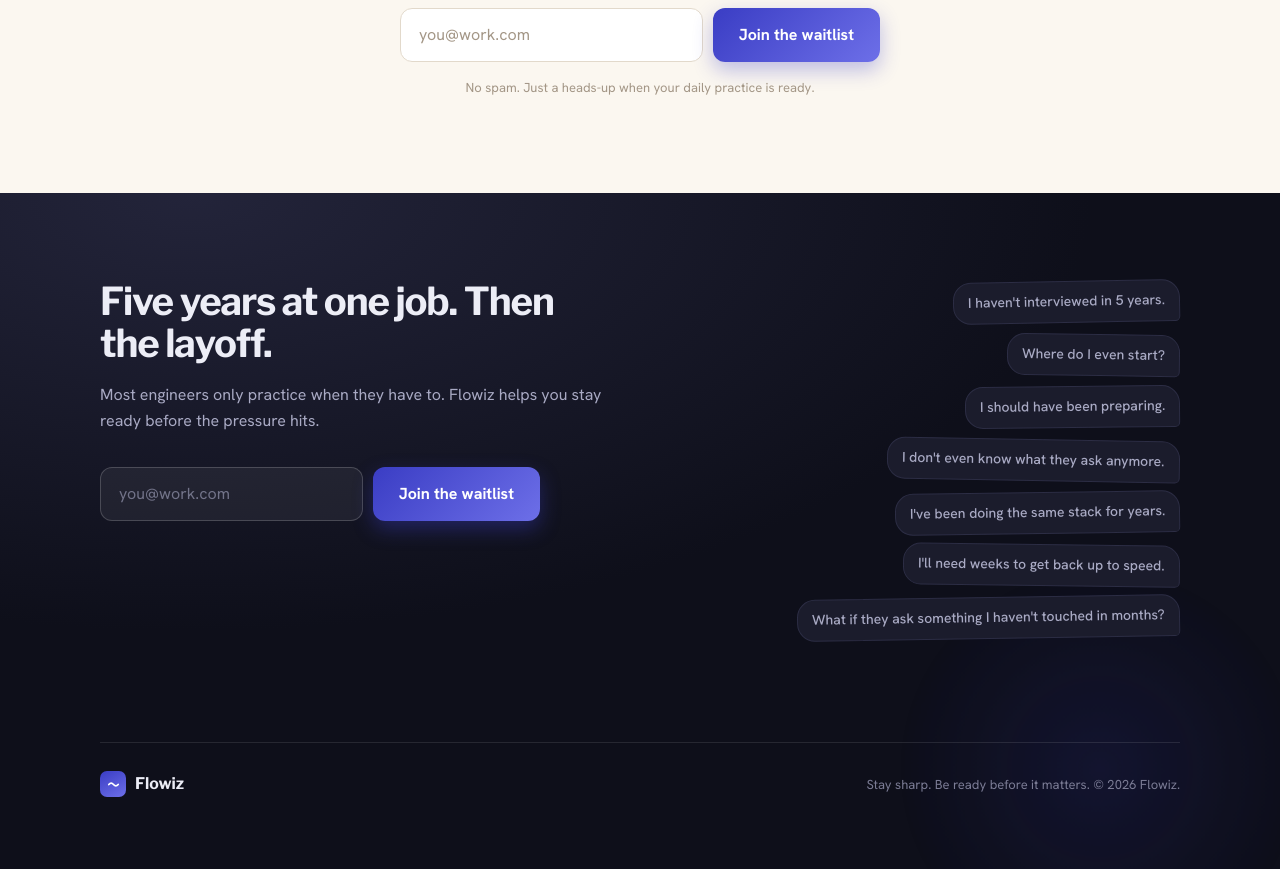
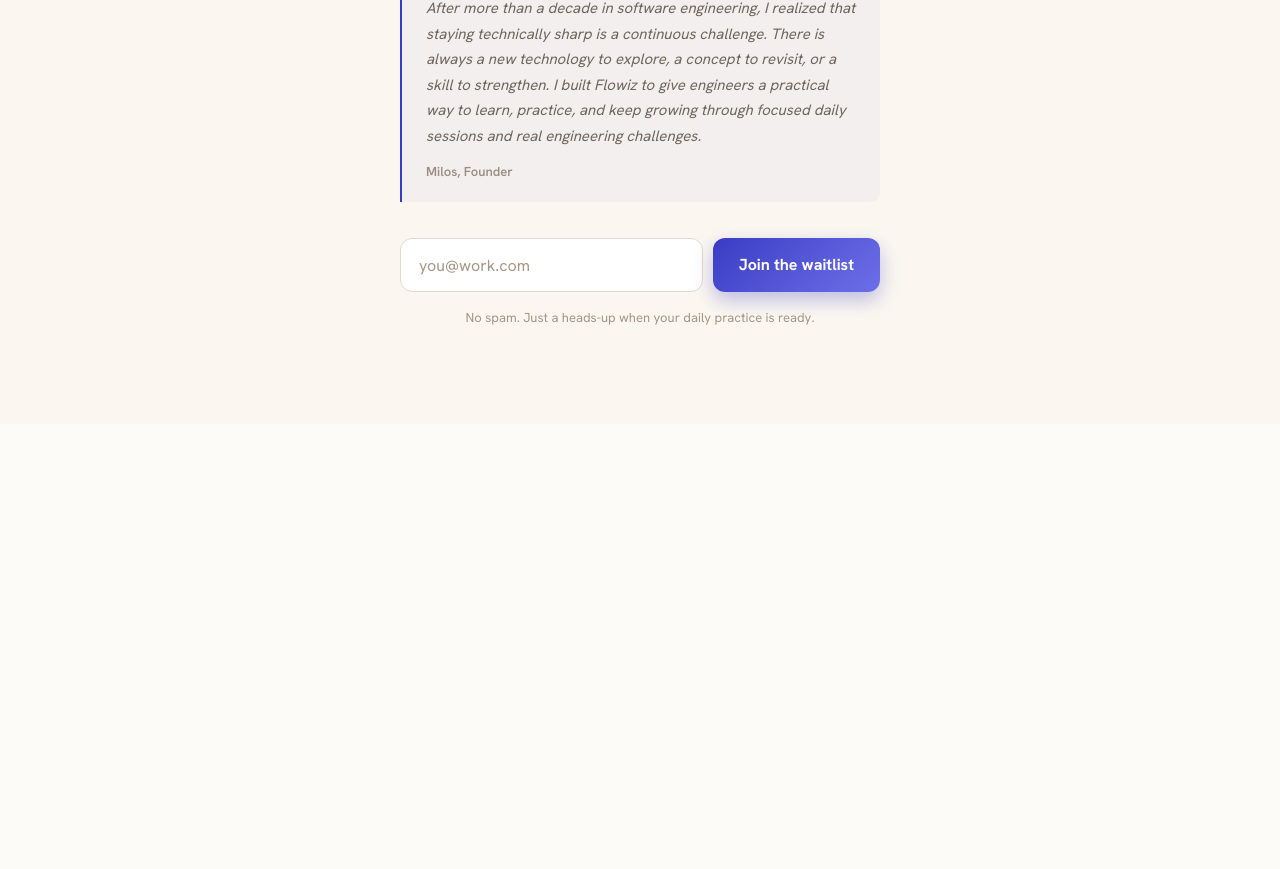
Before and after one commit to milosandric01/project-berlin, a Nuxt app: page / in a window 1280 px wide. Shown: the part 372-1241 px from the top of the page. After the commit the page ends 800 px from the top, so only its background shows below. Built offline with nearby package versions, Linux system fonts and the light colour scheme.

Commit message:
feat: update hero section with new messaging and add founder's quote for clarity

```diff
--- a/app/pages/index.vue
+++ b/app/pages/index.vue
@@ -20,11 +20,14 @@
       <!-- hero -->
       <div style="position:relative;z-index:5;max-width:720px;margin:0 auto;text-align:center;padding-top:64px;">
         <h1 style="font-family:'Libre Franklin',system-ui,-apple-system,sans-serif;font-weight:700;font-size:clamp(32px,4.5vw,56px);line-height:1.06;letter-spacing:-0.03em;margin:0 0 20px;">
-          Always be <span style="background:linear-gradient(120deg,#3A3DC4,#6D6FE8);-webkit-background-clip:text;background-clip:text;color:transparent;">prepared</span> for your next technical interview.
+          Your engineering sparring partner for staying <span style="background:linear-gradient(120deg,#3A3DC4,#6D6FE8);-webkit-background-clip:text;background-clip:text;color:transparent;">technically sharp.</span>
         </h1>
-        <p style="font-size:clamp(16px,1.3vw,18px);line-height:1.65;color:#6E655C;max-width:520px;margin:0 auto 36px;">
-          Your daily AI practice assistant that keeps you sharp for any technical interview, when it matters the most.
-        </p>
+        <div style="max-width:480px;margin:0 auto 36px;text-align:left;padding:20px 24px;border-left:2px solid #3A3DC4;background:rgba(58,61,196,0.04);border-radius:0 10px 10px 0;">
+<p style="font-size:15px;line-height:1.7;color:#6E655C;margin:0 0 12px;font-style:italic;">
+            After more than a decade in software engineering, I realized that staying technically sharp is a continuous challenge. There is always a new technology to explore, a concept to revisit, or a skill to strengthen. I built Flowiz to give engineers a practical way to learn, practice, and keep growing through focused daily sessions and real engineering challenges.
+          </p>
+          <span style="font-size:13px;font-weight:600;color:#9A8E83;">Milos, Founder</span>
+        </div>
 
         <div id="waitlist" style="scroll-margin-top:80px;">
           <form v-if="!joined" @submit.prevent="submit" style="display:flex;gap:10px;justify-content:center;flex-wrap:wrap;max-width:480px;margin:0 auto;">
@@ -47,70 +50,10 @@
       </div>
     </section>
 
-    <!-- ===================== BOTTOM — DARK · THE PROBLEM ===================== -->
-    <section style="position:relative;background:radial-gradient(130% 120% at 15% 0%, #23243A 0%, #0E0F1A 54%);color:#ECEDF6;padding:88px 24px 72px;overflow:hidden;">
-      <div style="position:absolute;bottom:-180px;right:-100px;width:560px;height:560px;border-radius:50%;background:radial-gradient(closest-side, rgba(58,61,196,0.16), rgba(58,61,196,0) 70%);animation:flz-glow 9s ease-in-out infinite;pointer-events:none;"></div>
-
-      <div class="flz-problem-grid" style="position:relative;z-index:5;max-width:1080px;margin:0 auto;">
-        <!-- left: the framing -->
-        <div>
-          <h2 style="font-family:'Libre Franklin',system-ui,-apple-system,sans-serif;font-weight:700;font-size:clamp(26px,3vw,40px);line-height:1.08;letter-spacing:-0.03em;margin:0 0 18px;">
-            Five years at one job. Then the layoff.
-          </h2>
-          <p style="font-size:16px;line-height:1.65;color:#A9AAC4;margin:0 0 32px;">
-            Most engineers only practice when they have to. Flowiz helps you stay ready before the pressure hits.
-          </p>
-
-          <form v-if="!joined" @submit.prevent="submit" style="display:flex;gap:10px;flex-wrap:wrap;max-width:440px;">
-            <input v-model="email" type="email" placeholder="you@work.com" required class="flz-input-dark" />
-            <button type="submit" :disabled="loading" class="flz-btn flz-btn-dark">
-              {{ loading ? 'Joining…' : 'Join the waitlist' }}
-            </button>
-          </form>
-
-          <div v-else style="display:inline-flex;align-items:center;gap:11px;padding:16px 22px;background:rgba(255,255,255,0.06);border:1px solid rgba(255,255,255,0.18);border-radius:12px;">
-            <span style="display:inline-flex;width:30px;height:30px;align-items:center;justify-content:center;border-radius:50%;background:linear-gradient(135deg,#3A3DC4,#6D6FE8);flex-shrink:0;">
-              <svg width="16" height="16" viewBox="0 0 24 24" fill="none"><path d="M5 13l4 4L19 7" stroke="#fff" stroke-width="2.6" stroke-linecap="round" stroke-linejoin="round"/></svg>
-            </span>
-            <span style="font-weight:600;font-size:15px;color:#ECEDF6;">{{ alreadyJoined ? "You're already on the list." : "You're on the list. We'll reach out before launch." }}</span>
-          </div>
-        </div>
-
-        <!-- right: the late-night spiral -->
-        <div style="display:flex;flex-direction:column;gap:11px;">
-          <div
-            v-for="(t, i) in thoughts"
-            :key="i"
-            :style="{ alignSelf:'flex-end', maxWidth:'86%', padding:'10px 14px', background:'#1B1C2C', border:'1px solid #2C2D44', borderRadius:'18px 18px 5px 18px', color:'#A9AAC4', fontSize:'14px', lineHeight:'1.4', fontWeight:'500', transform:`rotate(${t.rot})` }"
-          >{{ t.text }}</div>
-        </div>
-      </div>
-
-      <!-- footer -->
-      <footer style="position:relative;z-index:5;max-width:1080px;margin:104px auto 0;padding-top:28px;border-top:1px solid rgba(255,255,255,0.1);display:flex;align-items:center;justify-content:space-between;flex-wrap:wrap;gap:16px;">
-        <div style="display:flex;align-items:center;gap:9px;">
-          <span style="display:inline-flex;width:26px;height:26px;align-items:center;justify-content:center;border-radius:7px;background:linear-gradient(150deg,#3A3DC4,#6D6FE8);">
-            <svg width="15" height="15" viewBox="0 0 24 24" fill="none"><path d="M4.5 12 q 3.75 -4.5 7.5 0 t 7.5 0" stroke="#fff" stroke-width="2.8" stroke-linecap="round" fill="none"/></svg>
-          </span>
-          <span style="font-family:'Libre Franklin',system-ui,-apple-system,sans-serif;font-weight:700;font-size:16px;color:#ECEDF6;">Flowiz</span>
-        </div>
-        <span style="font-size:13px;color:#7B7C95;">Stay sharp. Be ready before it matters. © 2026 Flowiz.</span>
-      </footer>
-    </section>
-
   </div>
 </template>
 
 <script setup lang="ts">
-const thoughts = [
-  { text: "I haven't interviewed in 5 years.", rot: '-1.1deg' },
-  { text: 'Where do I even start?', rot: '0.8deg' },
-  { text: 'I should have been preparing.', rot: '-0.6deg' },
-  { text: "I don't even know what they ask anymore.", rot: '1deg' },
-  { text: "I've been doing the same stack for years.", rot: '-0.8deg' },
-  { text: "I'll need weeks to get back up to speed.", rot: '0.7deg' },
-  { text: "What if they ask something I haven't touched in months?", rot: '-0.9deg' },
-]
 
 const email = ref('')
 const loading = ref(false)
@@ -161,25 +104,6 @@ async function submit() {
   box-shadow: 0 0 0 3px rgba(58,61,196,0.22);
 }
 
-.flz-input-dark {
-  flex: 1;
-  min-width: 210px;
-  height: 54px;
-  padding: 0 18px;
-  font-family: 'Hanken Grotesk', system-ui, -apple-system, sans-serif;
-  font-size: 16px;
-  color: #ECEDF6;
-  background: rgba(255,255,255,0.06);
-  border: 1px solid rgba(255,255,255,0.18);
-  border-radius: 12px;
-  outline: none;
-  transition: border-color .18s, box-shadow .18s;
-}
-.flz-input-dark::placeholder { color: rgba(169,170,196,0.6); }
-.flz-input-dark:focus {
-  border-color: #3A3DC4;
-  box-shadow: 0 0 0 3px rgba(58,61,196,0.3);
-}
 
 .flz-btn {
   height: 54px;
@@ -199,19 +123,4 @@ async function submit() {
 .flz-btn:hover { transform: translateY(-2px); }
 .flz-btn:active { transform: translateY(0) scale(.99); }
 .flz-btn:disabled { opacity: 0.6; cursor: not-allowed; }
-.flz-btn-dark { box-shadow: 0 8px 20px rgba(58,61,196,0.4); }
-
-.flz-problem-grid {
-  display: grid;
-  grid-template-columns: 1fr 1fr;
-  gap: 72px;
-  align-items: start;
-}
-
-@media (max-width: 768px) {
-  .flz-problem-grid {
-    grid-template-columns: 1fr;
-    gap: 48px;
-  }
-}
 </style>
```
